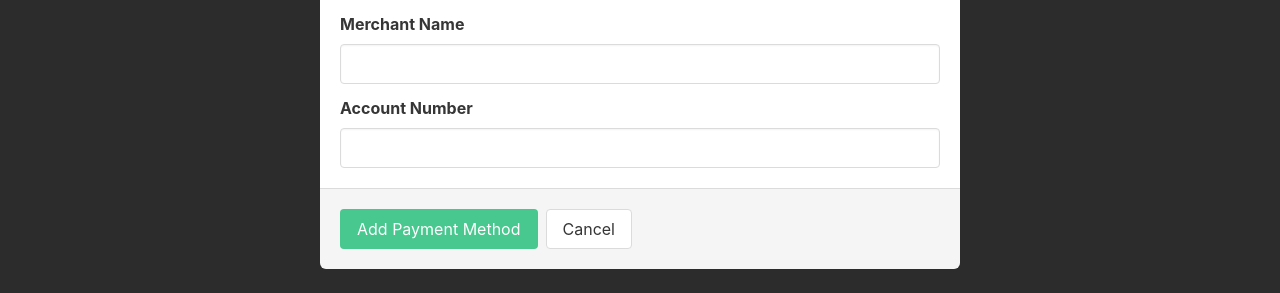
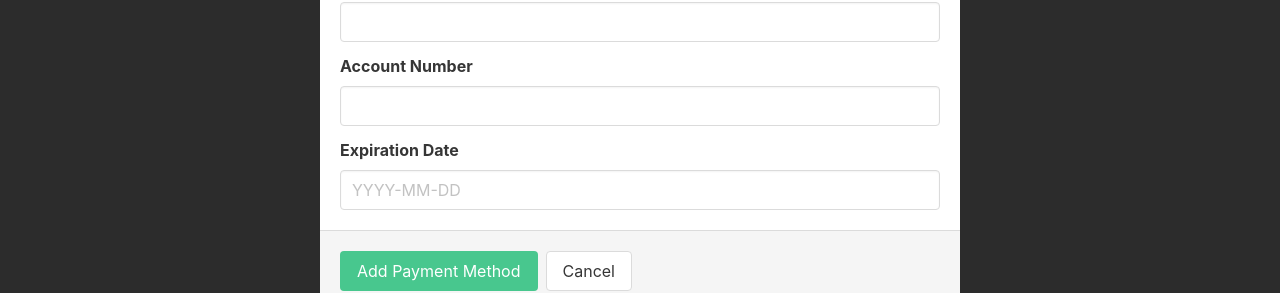
Before and after one commit to NSS-Day-Cohort-71/bangazon-client-reporeapers, a Next.js app: page /payments in a window 1280 px wide. Both pictures are taken after a click on the link "Add new Payment Method". Shown: the part 302-595 px from the top of the page. Built offline with nearby package versions, Linux system fonts and the light colour scheme; no server answers.

Commit message:
updated payment for to include created_date and expiration_date

```diff
--- a/components/payments/payment-modal.js
+++ b/components/payments/payment-modal.js
@@ -5,6 +5,7 @@ import Modal from "../modal"
 export default function AddPaymentModal({ showModal, setShowModal, addNewPayment }) {
   const merchantNameInput = useRef()
   const acctNumInput = useRef()
+  const exDateInput = useRef()
   return (
     <Modal showModal={showModal} setShowModal={setShowModal} title="Add New Payment Method">
       <>
@@ -20,13 +21,22 @@ export default function AddPaymentModal({ showModal, setShowModal, addNewPayment
           label="Account Number"
           refEl={acctNumInput}
         />
+        <Input
+          id="expDate"
+          type="text"
+          placeholder="YYYY-MM-DD"
+          label="Expiration Date"
+          refEl={exDateInput}
+        />
       </>
       <>
         <button
           className="button is-success"
           onClick={() => addNewPayment({
-            acctNumber: acctNumInput.current.value,
-            merchant: merchantNameInput.current.value
+            account_number: acctNumInput.current.value,
+            merchant_name: merchantNameInput.current.value,
+            create_date: new Date().toISOString().split('T')[0],
+            expiration_date: exDateInput.current.value
           })}
         >Add Payment Method</button>
         <button className="button" onClick={() => setShowModal(false)}>Cancel</button>
```
